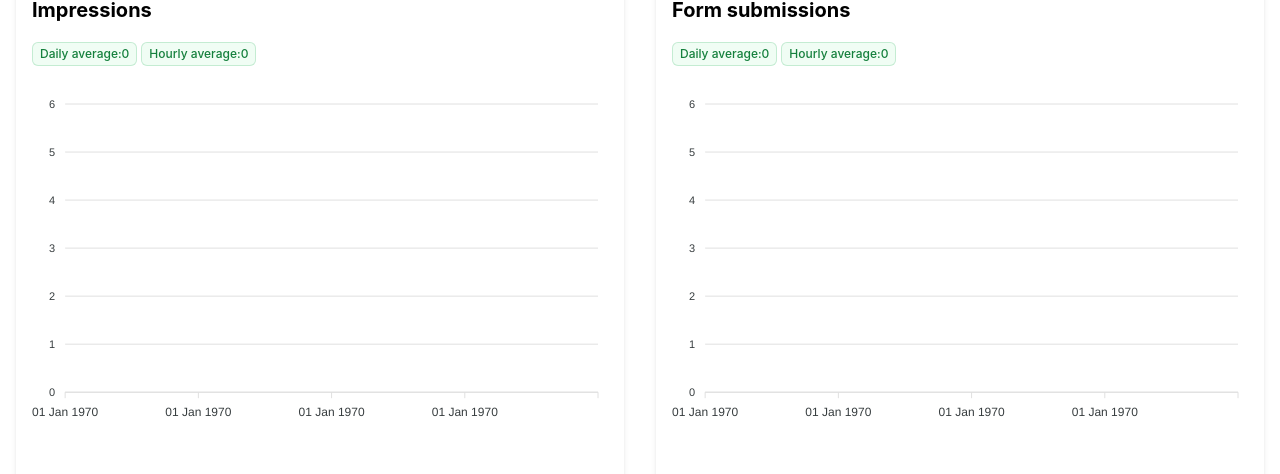
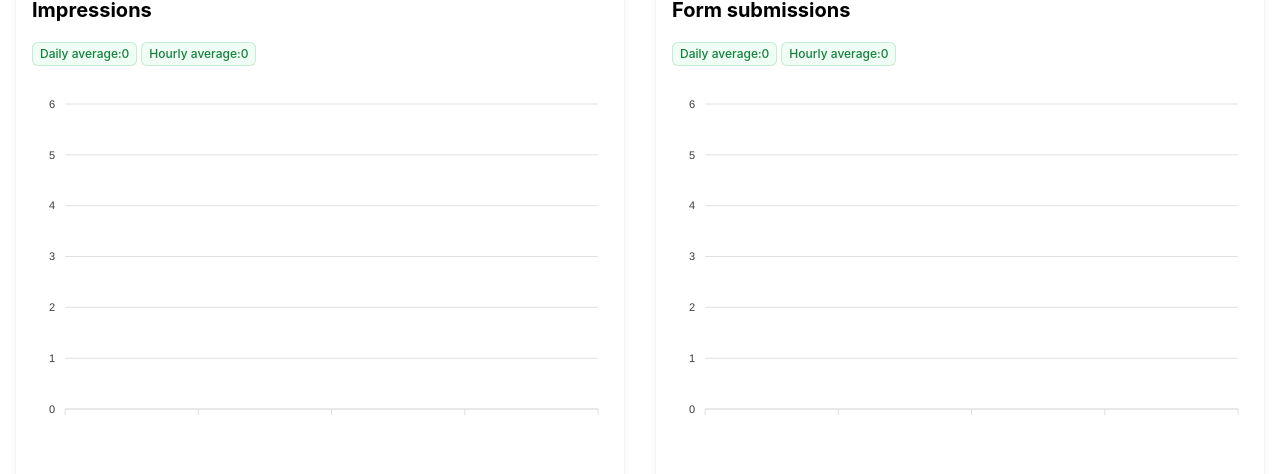
Before and after one commit to elenavigo/metrics-app, a React (Create React App) app in the folder frontend/: page / in a window 1280 px wide. Shown: the part 198-672 px from the top of the page. Built offline with nearby package versions, Linux system fonts and the light colour scheme; no server answers.

Commit message:
Remove axis when no data

```diff
--- a/frontend/src/components/line-chart.tsx
+++ b/frontend/src/components/line-chart.tsx
@@ -30,6 +30,7 @@ export const LineChart: FC<Props> = ({ title, chartData }) => {
     xaxis: {
       type: 'datetime',
       labels: {
+        show: chartData.length > 0,
         formatter: function (value: any) {
           const timestamp = Number(value);
           const date = new Date(timestamp);
--- a/frontend/src/components/metric.tsx
+++ b/frontend/src/components/metric.tsx
@@ -35,11 +35,7 @@ export const MetricGeneric: FC<Props> = ({
 
   return (
     <div className="m-4 p-4 bg-white rounded-lg shadow-md">
-      {metricsData.length > 0 ? (
-        <LineChart title={title ? title : metricName} chartData={metricsData} />
-      ) : (
-        <LineChart title={title ? title : metricName} chartData={[]} />
-      )}
+      <LineChart title={title ? title : metricName} chartData={metricsData} />
 
       <MetricForm onSubmit={onSubmit} />
     </div>
```
